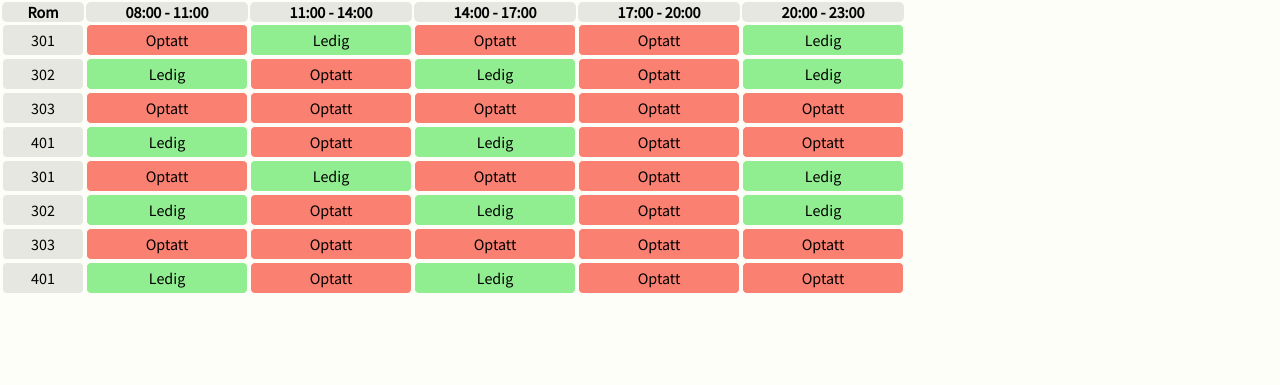
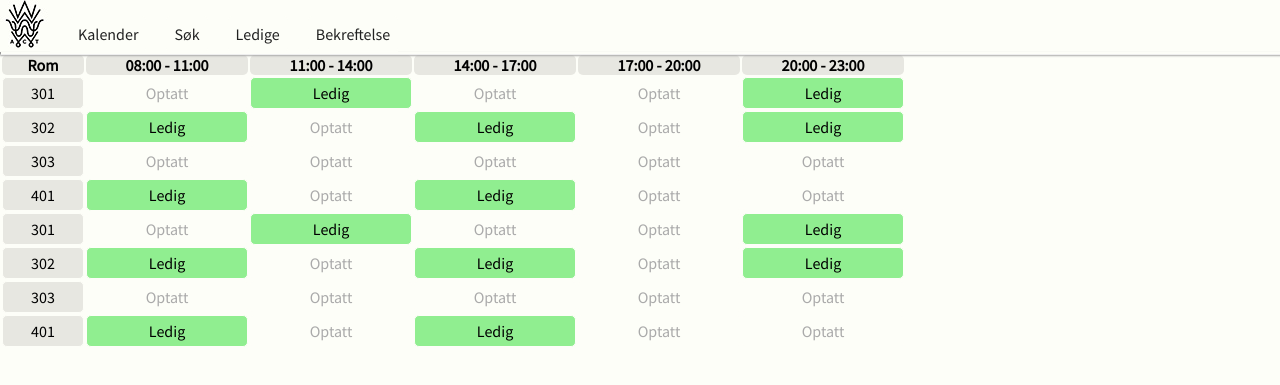
Before and after one commit to Brenin/PJ2100-Gruppe21, a PHP site: page /kalender.html in a window 1280 px wide. Shown: the top 385 px of the page. Run offline with PHP 8.4, Linux system fonts and the light colour scheme.

Commit message:
"Ferdig" kalender html og css, mangler kun database tilkobling. generellStil.css inneholder struktur til siden sålangt, men kan godt overskrives

```diff
--- a/Webside Iterasjon 2/css/generellStil.css
+++ b/Webside Iterasjon 2/css/generellStil.css
@@ -1,3 +1,7 @@
+/*=================================
+	Globale egenskaper for siden
+=================================*/
+
 *, body {
 	margin: 0;
 	padding: 0;
@@ -5,41 +9,21 @@
 	font-family: 'Source Sans Pro', sans-serif;
 }
 
-.tableHeader {
-	background-color: #d3d4cd;
+/*=================================
+	Container som fyller siden
+=================================*/
+.container {
+	position: relative;
+	width: 100%;
+	top: 53px;
+	z-index: 0.8;
 }
 
-.active {
-	background-color: #e7e7e1;
-	width: 5rem;
+/*=================================
+	Wrapper som sentrerer innhold
+=================================*/
+.wrapper {
+	position: absolute;
+	margin-left: auto;
+	margin-right: auto;
 }
-
-.danger {
-	background-color: #FA8072;
-}
-
-.success {
-	background-color: #90EE90;
-}
-
-.container {
-	//MIDTSTILL DENNE
-}
-
-#kalender {
-
-}
-
-th {
-	background-color: #e7e7e1;
-	border-radius: 5px;
-}
-
-td {
-  width: 10rem;
-  height: 2rem;
-  border: 1px solid #fdfef8;
-  text-align: center;
-  border-radius: 5px;
-
-}
--- /dev/null
+++ b/Webside Iterasjon 2/css/kalender.css
@@ -0,0 +1,45 @@
+/*=================================
+	Egenskaper for tabellen
+=================================*/
+th {
+	background-color: #e7e7e1;
+	border-radius: 5px;
+}
+
+td {
+  width: 10rem;
+  height: 2rem;
+  border: 1px solid #fdfef8;
+  text-align: center;
+  border-radius: 5px;
+}
+
+.tableHeader {
+	background-color: #d3d4cd;
+}
+
+/*=================================
+	Egenskaper for cellene i tabellen
+=================================*/
+.active {
+	background-color: #e7e7e1;
+	width: 5rem;
+}
+
+.active:hover {
+	border: 1px solid #ccc;
+}
+.success {
+	background-color: #90EE90;
+	-webkit-transition: all 0.2s ease;
+			transition: all 0.2s ease;
+}
+
+.success:hover {
+	background-color: #86e486;
+	border: 1px solid #bbb;
+}
+
+.danger {
+	color: #aaa;
+}
--- a/Webside Iterasjon 2/css/navBar.css
+++ b/Webside Iterasjon 2/css/navBar.css
@@ -1 +1,123 @@
-//Navigasjonsbar til side 2, 3, 4 og 5 - login, personerOgProsjektor, datoOgTid
+/*=================================
+	Container for menyen
+=================================*/
+section.statiskMeny {
+	width: auto;
+	background-color: rgba(253, 254, 248);
+	position: fixed;
+	z-index: 1;
+	width: 100%;
+}
+
+/*=================================
+	Wrapper for å strukturere bilde og tekst i menyen
+=================================*/
+div.navBar {
+	margin-left: auto;
+	margin-right: auto;
+}
+
+.navBar a, .navBar img, .navBar li {
+	display: inline-block;
+	float: left;
+	top: 13px;
+}
+
+/*=================================
+	Egenskaper for innholdet i menyen
+=================================*/
+img.logo {
+	float: left;
+	margin-top: 10px;
+	transition: transform 0.1s ease;
+}
+
+img.logo:hover {
+	-webkit-transform: rotate(360deg);
+			transform: rotate(360deg);
+}
+/*=================================
+	Egenskaper for linker
+=================================*/
+a {
+	float: left;
+	text-decoration: none;
+	color: #222;
+	transition: color 0.1s ease-in;
+	margin-left: 20px;
+	margin-top: 1rem;
+}
+
+a:link {
+    color: #222;
+}
+
+a:visited {
+    color: #222;
+}
+
+a:hover {
+    color: #000;
+}
+
+a:active {
+    color: #0000FF;
+}
+
+.loginFarge {
+	padding: 5px;
+	-webkit-transition: border-bottom 0.3s ease;
+			transition: border-bottom 0.3s ease;
+	border: 3px solid rgba(42,210,168, 0);
+	border-radius: 5px;
+}
+
+.loginFarge:hover {
+	border-bottom: 3px solid rgba(42,210,168, 0.6);
+}
+
+.sokFarge {
+	padding: 5px;
+	-webkit-transition: border-bottom 0.3s ease;
+			transition: border-bottom 0.3s ease;
+	border: 3px solid rgba(255, 91, 89, 0);
+	border-radius: 5px;
+}
+
+.sokFarge:hover {
+	border-bottom: 3px solid rgba(255, 91, 89, 0.6);
+}
+
+.kalenderFarge {
+	padding: 5px;
+	-webkit-transition: border-bottom 0.3s ease;
+			transition: border-bottom 0.3s ease;
+	border: 3px solid rgba(0, 183, 240, 0);
+	border-radius: 5px;
+}
+
+.kalenderFarge:hover {
+	border-bottom: 3px solid rgba(0, 183, 240, 0.6);
+}
+
+.ferdigFarge {
+	padding: 5px;
+	-webkit-transition: border-bottom 0.3s ease;
+			transition: border-bottom 0.3s ease;
+	border: 3px solid rgba(255, 215, 108, 0);
+	border-radius: 5px;
+}
+
+.ferdigFarge:hover {
+	border-bottom: 3px solid rgba(255, 215, 108, 0.6);
+}
+/*==========================================
+	Egenskaper for horisontal linje
+==========================================*/
+hr {
+	height: 2px;
+
+    border-top: 2px;
+    width: 100%;
+    -webkit-box-shadow: 0px 1px 2px #aaa;
+}
--- a/Webside Iterasjon 2/kalender.html
+++ b/Webside Iterasjon 2/kalender.html
@@ -4,7 +4,7 @@
    <head>
       <meta charset="utf-8">
 
-      <!--  STILARK     -->
+      <!--        STILARK     -->
       <link rel="stylesheet" type="text/css" href="css/generellStil.css">
       <link rel="stylesheet" type="text/css" href="css/bokser.css">
       <link rel="stylesheet" type="text/css" href="css/index.css">
@@ -14,13 +14,36 @@
       <link rel="stylesheet" type="text/css" href="css/personerOgProsjektor.css">
       <link rel="stylesheet" type="text/css" href="css/reservasjonsbekreftelse.css">
 
-      <!--  FONTER      -->
+      <!--        FONTER      -->
       <link href="http://fonts.googleapis.com/css?family=Source+Sans+Pro" rel="stylesheet" type="text/css">
 
    </head>
 <body>
 
+
+<!--      STATISK NAVIGASJONSBAR SOM INDIKERER HVILKET STEG I PROSESSEN MAN ER     -->
+<section class="statiskMeny">
+   <div class="navBar">
+
+      <!--        LINKER TIL HVER SIDE I PROSESSEN      -->
+      <ul class="topics">
+         <li><img src="bilder/logo.jpg" class="logo"></img></li>
+         <li><a href="login.html" class="loginFarge">Kalender</a></li>
+         <li><a href="sok.html" class="sokFarge">Søk</a></li>
+         <li><a href="kalender.html" class="kalenderFarge">Ledige</a></li>
+         <li><a href="ferdig.html" class="ferdigFarge">Bekreftelse</a></li>
+      </ul>
+      <hr>
+   </div>
+</section>
+
+
+<!--        "CONTAINER" FOR SAMMKJØRT STRUKTUR IGJENNOM SIDENE      -->
 <div class="container">
+<div class="wrapper">
+
+
+<!--        EGENSKAPER FOR KALENDERFUNKSJONEN        -->
    <section id="kalender">
       <table>
          <thead>
@@ -103,6 +126,7 @@
          </tbody>
       </table>
    </section>
+   </div>
 </div>
 </body>
 </html>
```
Also changed, not shown: Webside Iterasjon 2/bilder/plus.png.
